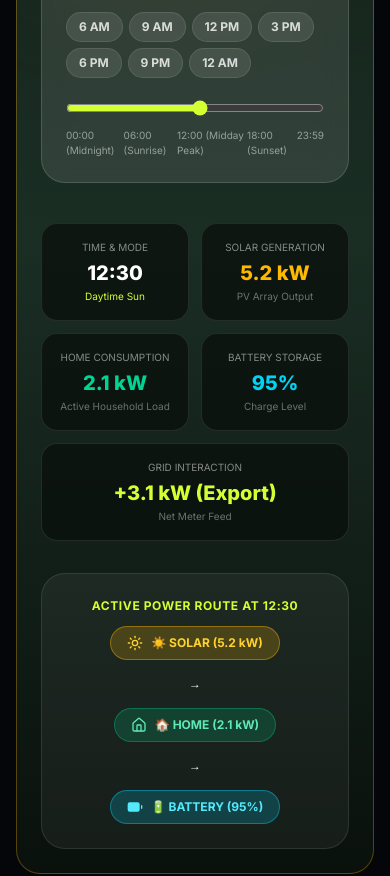
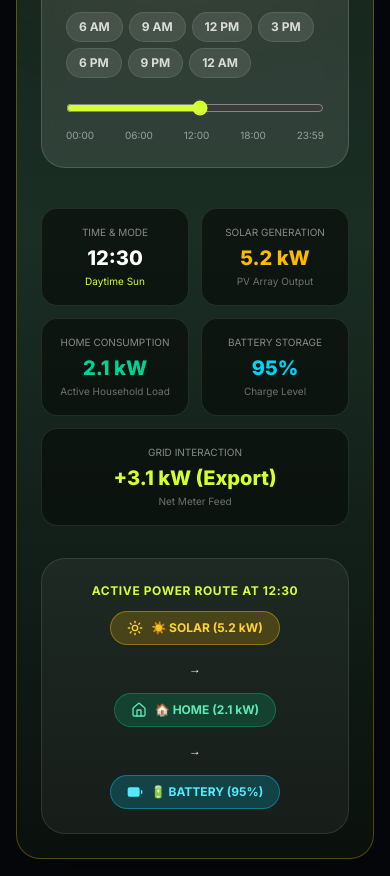
Before and after one commit to Shubhangi2292/SUNVEXA., a React (Vite) app: page / in a window 390 px wide. Shown: the part 5280-6156 px from the top of the page. Built offline with nearby package versions, Linux system fonts and the light colour scheme; no server answers; a web font is replaced by a local one.

Commit message:
style: optimize flexible responsive layout alignment across phones, tablets, and laptops

```diff
--- a/src/components/EnergySimulator24H.tsx
+++ b/src/components/EnergySimulator24H.tsx
@@ -113,10 +113,10 @@ export const EnergySimulator24H: React.FC = () => {
               className="w-full accent-[#d4ff33] cursor-pointer h-2"
             />
             <div className="flex justify-between text-[10px] text-white/50">
-              <span>00:00 (Midnight)</span>
-              <span>06:00 (Sunrise)</span>
-              <span>12:00 (Midday Peak)</span>
-              <span>18:00 (Sunset)</span>
+              <span>00:00<span className="hidden sm:inline"> (Midnight)</span></span>
+              <span>06:00<span className="hidden sm:inline"> (Sunrise)</span></span>
+              <span>12:00<span className="hidden sm:inline"> (Midday Peak)</span></span>
+              <span>18:00<span className="hidden sm:inline"> (Sunset)</span></span>
               <span>23:59</span>
             </div>
           </div>
--- a/src/components/RoofAnalysis.tsx
+++ b/src/components/RoofAnalysis.tsx
@@ -62,7 +62,7 @@ export const RoofAnalysis: React.FC = () => {
             <span className="text-xs text-white/50 block mt-1">Drag & drop or click to upload PNG/JPG</span>
           </div>
 
-          <div className="flex items-center justify-center gap-2 mt-4 text-xs text-white/70">
+          <div className="flex flex-wrap items-center justify-center gap-2 mt-4 text-xs text-white/70">
             <span>Or test with sample roof photos:</span>
             {sampleRoofImages.map((s) => (
               <button
```
